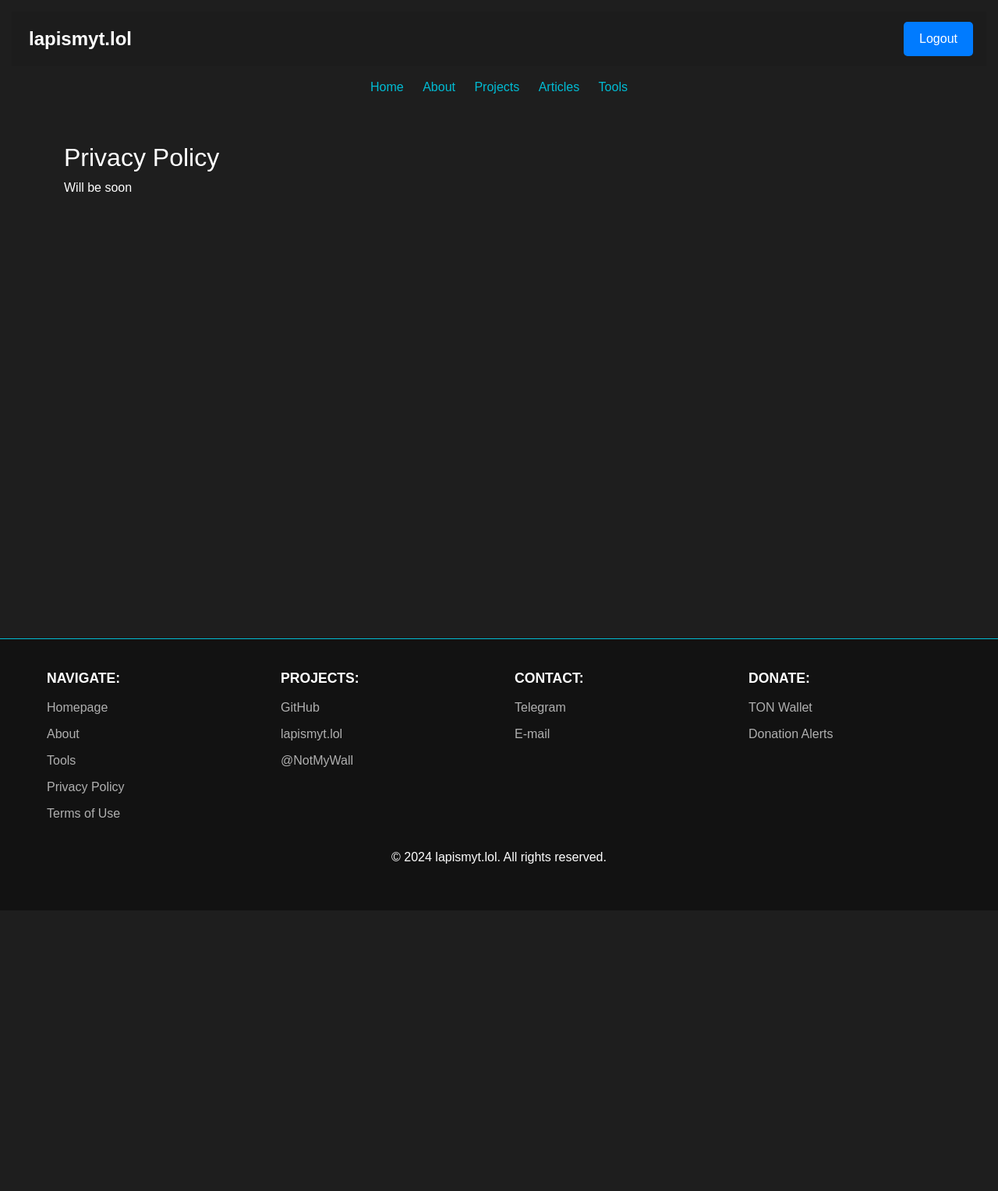
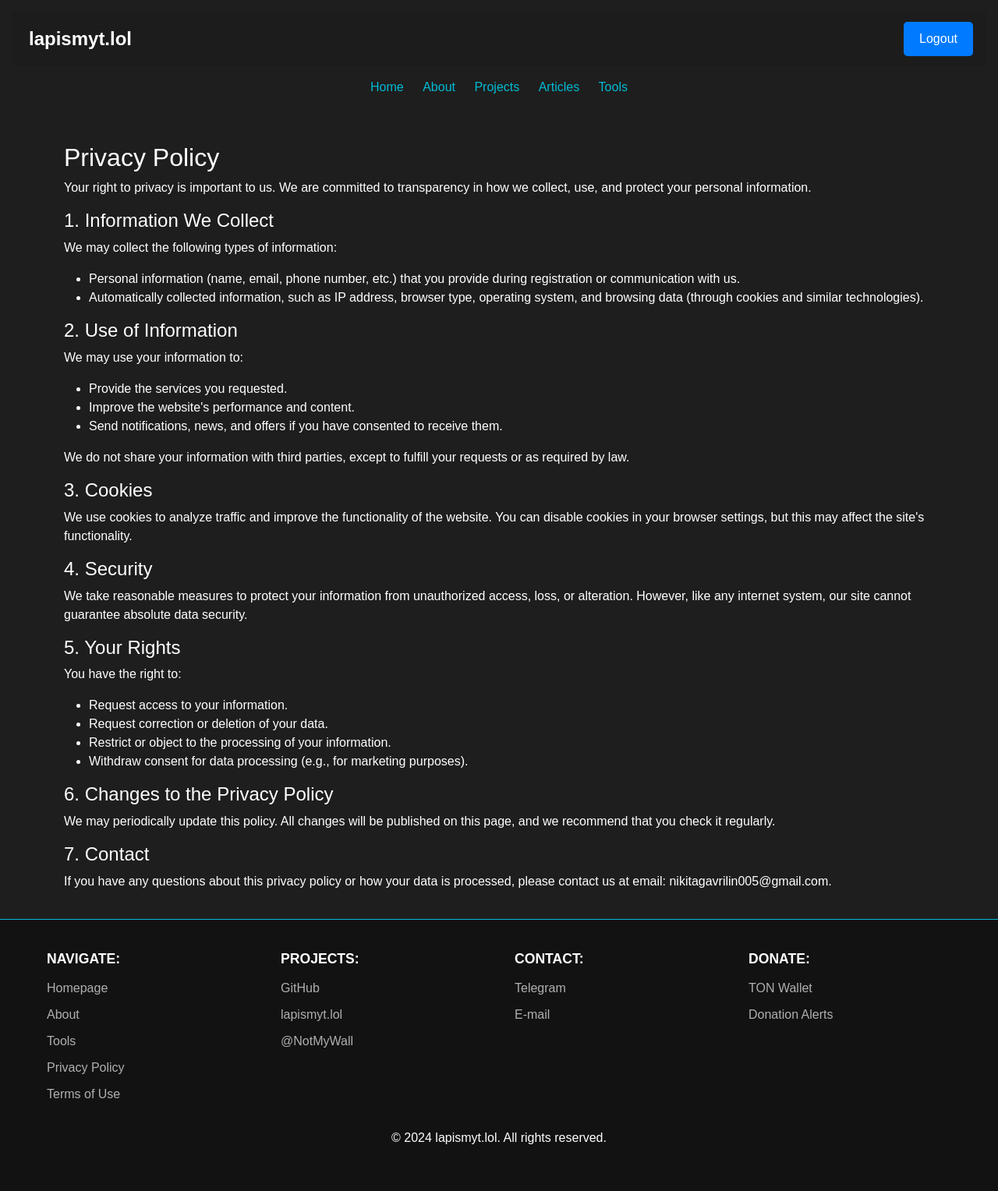
Before and after one commit to lapismyt/lapismyt-lol, a Flask app: template templates/privacy-policy.html in a window 1280 px wide. Shown: the whole page at 78% size. Before the commit the page ends 1108 px from the top, so only its background shows below. Run offline with Flask 3, Linux system fonts and the light colour scheme; the template is opened without the code that fills it, so the values that code supplies are empty; the visitor is signed in with stand-in values (Sample User, id 1); some libraries are stand-ins or nearby versions.

Commit message:
Update privacy-policy.html

```diff
--- a/templates/privacy-policy.html
+++ b/templates/privacy-policy.html
@@ -5,6 +5,51 @@
 {% block description %}Privacy Policy for website lapismyt.lol{% endblock %}
 
 {% block content %}
-    <h2>Privacy Policy</h2>
-    <p>Will be soon</p>
+<h2>Privacy Policy</h2>
+
+<p>Your right to privacy is important to us. We are committed to transparency in how we collect, use, and protect your personal information.</p>
+
+<h4>1. Information We Collect</h4>
+
+<p>We may collect the following types of information:</p>
+<ul>
+<li>Personal information (name, email, phone number, etc.) that you provide during registration or communication with us.</li>
+<li>Automatically collected information, such as IP address, browser type, operating system, and browsing data (through cookies and similar technologies).</li>
+</ul>
+
+<h4>2. Use of Information</h4>
+
+<p>We may use your information to:</p>
+<ul>
+<li>Provide the services you requested.</li>
+<li>Improve the website's performance and content.</li>
+<li>Send notifications, news, and offers if you have consented to receive them.</li>
+</ul>
+<p>We do not share your information with third parties, except to fulfill your requests or as required by law.</p>
+
+<h4>3. Cookies</h4>
+
+<p>We use cookies to analyze traffic and improve the functionality of the website. You can disable cookies in your browser settings, but this may affect the site's functionality.</p>
+
+<h4>4. Security</h4>
+
+<p>We take reasonable measures to protect your information from unauthorized access, loss, or alteration. However, like any internet system, our site cannot guarantee absolute data security.</p>
+
+<h4>5. Your Rights</h4>
+
+<p>You have the right to:</p>
+<ul>
+<li>Request access to your information.</li>
+<li>Request correction or deletion of your data.</li>
+<li>Restrict or object to the processing of your information.</li>
+<li>Withdraw consent for data processing (e.g., for marketing purposes).</li>
+</ul>
+
+<h4>6. Changes to the Privacy Policy</h4>
+
+<p>We may periodically update this policy. All changes will be published on this page, and we recommend that you check it regularly.</p>
+
+<h4>7. Contact</h4>
+
+<p>If you have any questions about this privacy policy or how your data is processed, please contact us at email: nikitagavrilin005@gmail.com.</p>
 {% endblock %}
```
